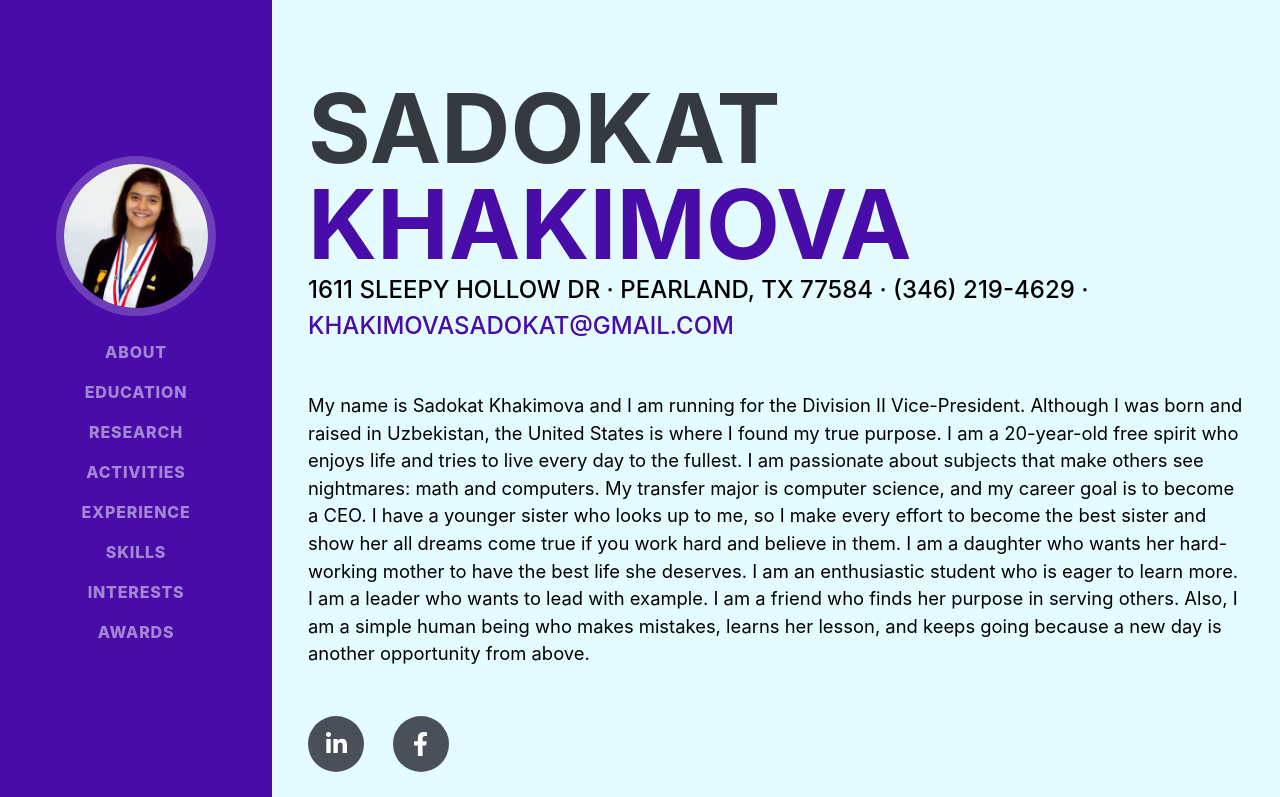
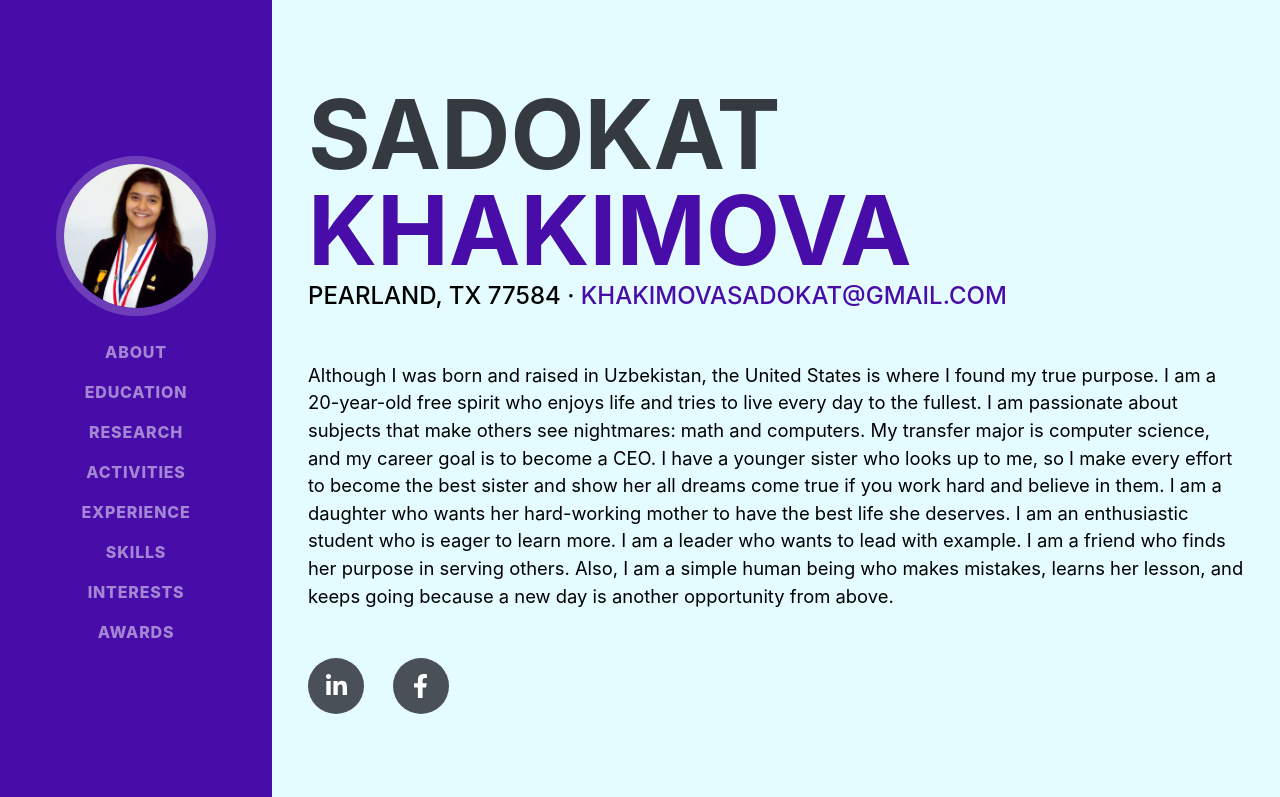
Before and after one commit to saddy00/my-portfolio.saddy, a plain HTML site: page index.html in a window 1280 px wide. Shown: the top 797 px of the page. Drawn offline with nearby package versions, Linux system fonts and the light colour scheme; a web font is replaced by a local one.

Commit message:
Update bio

```diff
--- a/index.html
+++ b/index.html
@@ -48,11 +48,11 @@
                             <span class="text-primary-0">Khakimova</span>
                         </h1>
                         <div class="subheading mb-5">
-                            1611 Sleepy Hollow Dr · Pearland, TX 77584 · (346) 219-4629 ·
+                            Pearland, TX 77584 ·
                             <a href="mailto:khakimovasadokat@gmail.com">khakimovasadokat@gmail.com</a>
                         </div>
                         <p class="lead mb-5">
-                            My name is Sadokat Khakimova and I am running for the Division II Vice-President. Although I was born and raised in Uzbekistan,
+                            Although I was born and raised in Uzbekistan,
                             the United States is where I found my true purpose. I am a 20-year-old free spirit who enjoys life and tries to live every day to the fullest.
                             I am passionate about subjects that make others see nightmares: math and computers. My transfer major is computer science, and my career goal is to become a CEO.
                             I have a younger sister who looks up to me, so I make every effort to become the best sister and show her all dreams come true if you work hard and believe in them.
```
